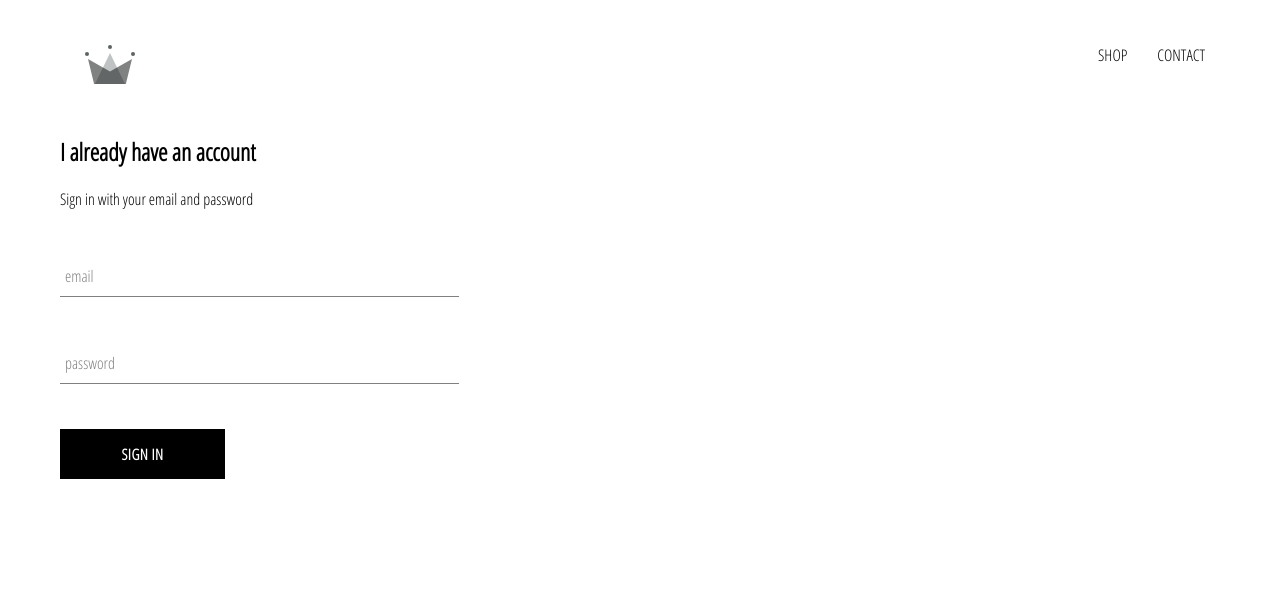
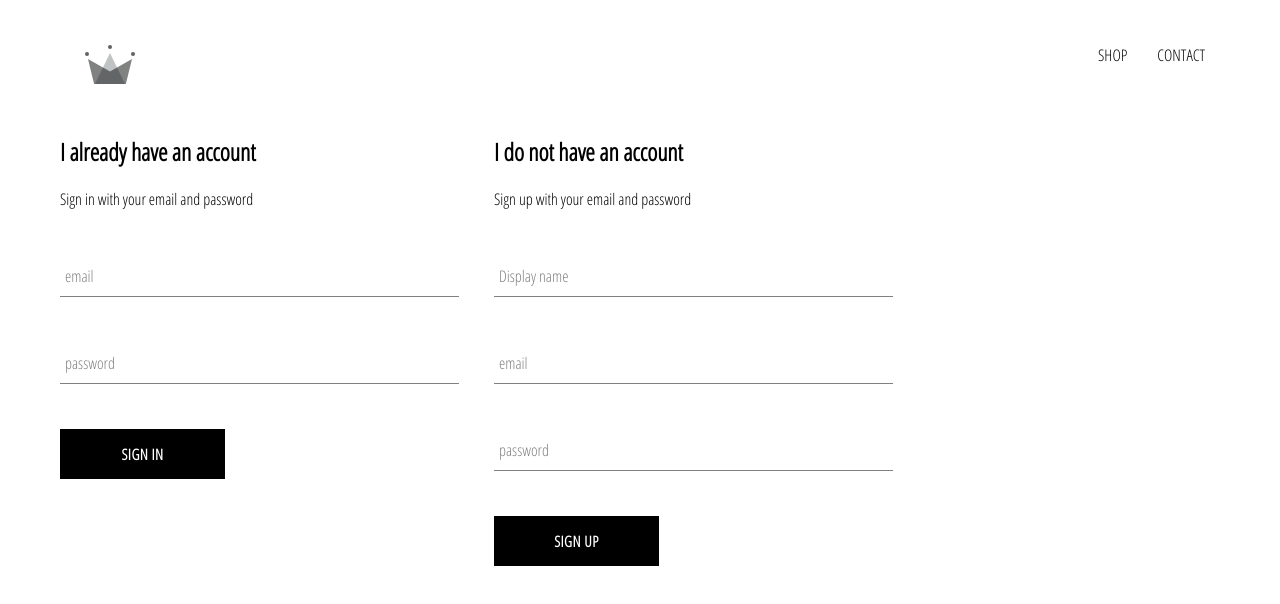
Before and after one commit to TilakShrma/spunky-store, a React (Create React App) app: page /signin in a window 1280 px wide. Shown: the top 604 px of the page. Built offline with nearby package versions, Linux system fonts and the light colour scheme.

Commit message:
add initial register component

```diff
--- a/src/App.js
+++ b/src/App.js
@@ -4,7 +4,7 @@ import { Switch, Route } from 'react-router-dom';
 import Homepage from './components/homepage';
 import Shop from './components/shop';
 import Header from './components/header';
-import SignInAndSignOut from './components/sign-in-and-sign-out';
+import SignInAndSignOut from './components/sign-in-and-sign-up';
 
 import './App.css';
 
--- /dev/null
+++ b/src/components/register/index.jsx
@@ -0,0 +1,57 @@
+import React, {Component} from 'react';
+import FormInput from '../form-input';
+import CustomButton from '../custom-button';
+
+import './register.scss';
+
+class Register extends Component {
+
+    constructor(props) {
+        super(props);
+
+        this.state = {
+            name: '',
+            email: '',
+            password: '',
+        }
+    }
+
+    render() {
+        return (
+            <div className='register'>
+                <h2>I do not have an account</h2>
+                <span>Sign up with your email and password</span>
+
+                <form onSubmit={this.handleSubmit}>
+                        <FormInput
+                        type="text"
+                        name="name"
+                        value={this.state.name}
+                        handleChange={this.handleChange}
+                        label='Display name'
+                        required/>
+
+                        <FormInput
+                        type="email"
+                        name="email"
+                        value={this.state.email}
+                        handleChange={this.handleChange}
+                        label='email'
+                        required/>
+
+                        <FormInput
+                        type="password"
+                        name="password"
+                        value={this.state.password}
+                        handleChange={this.handleChange}
+                        label='password'
+                        required/>
+
+                        <CustomButton type='submit'>Sign Up</CustomButton>
+                    </form>
+            </div>
+        );
+    }
+};
+
+export default Register;
--- /dev/null
+++ b/src/components/register/register.scss
@@ -0,0 +1,6 @@
+.register {
+    display: flex;
+    flex-direction: column;
+    width: 30vw;
+    margin-left: 50px ;
+}
--- a/src/components/sign-in-and-sign-out/index.jsx
+++ b/src/components/sign-in-and-sign-up/index.jsx
@@ -1,12 +1,14 @@
 import React from 'react';
 import SignIn from '../sign-in';
+import Register from '../register';
 
-import './sign-in-and-sign-out.scss';
+import './sign-in-and-sign-up.scss';
 
 const SignInAndSignOut = () => {
     return (
         <div className='sign-in-and-sign-up'>
             <SignIn />
+            <Register />
 
         </div>
     )
--- /dev/null
+++ b/src/components/sign-in-and-sign-up/sign-in-and-sign-up.scss
@@ -0,0 +1,4 @@
+.sign-in-and-sign-up {
+    display: flex;
+    flex-direction: row;
+}
```
Also changed, not shown: src/components/sign-in-and-sign-out/sign-in-and-sign-out.scss (deleted).
